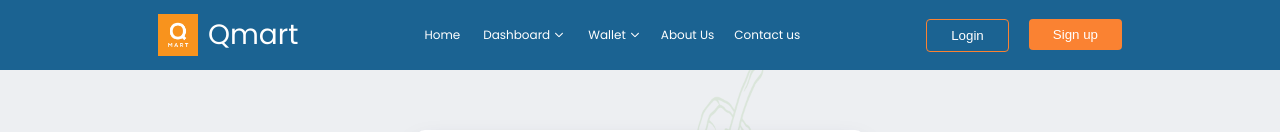
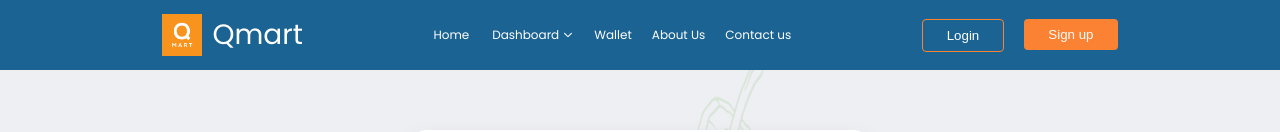
Before and after one commit to QmartCodeBursters/QMART-frontend, a React (Vite) app: page /verify in a window 1280 px wide. Shown: the top 132 px of the page. Built offline with nearby package versions, Linux system fonts and the light colour scheme.

Commit message:
removed the dropdown message

```diff
--- a/src/static/Header/Headerr.jsx
+++ b/src/static/Header/Headerr.jsx
@@ -37,12 +37,7 @@ const Header = () => {
             </Link>
 
             <Link to="/wallet">
-              <Dash>
-                <span> Wallet </span>
-                <span>
-                  <IoIosArrowDown />
-                </span>
-              </Dash>
+              <p>Wallet</p>
             </Link>
 
             <p>About Us</p>
```
